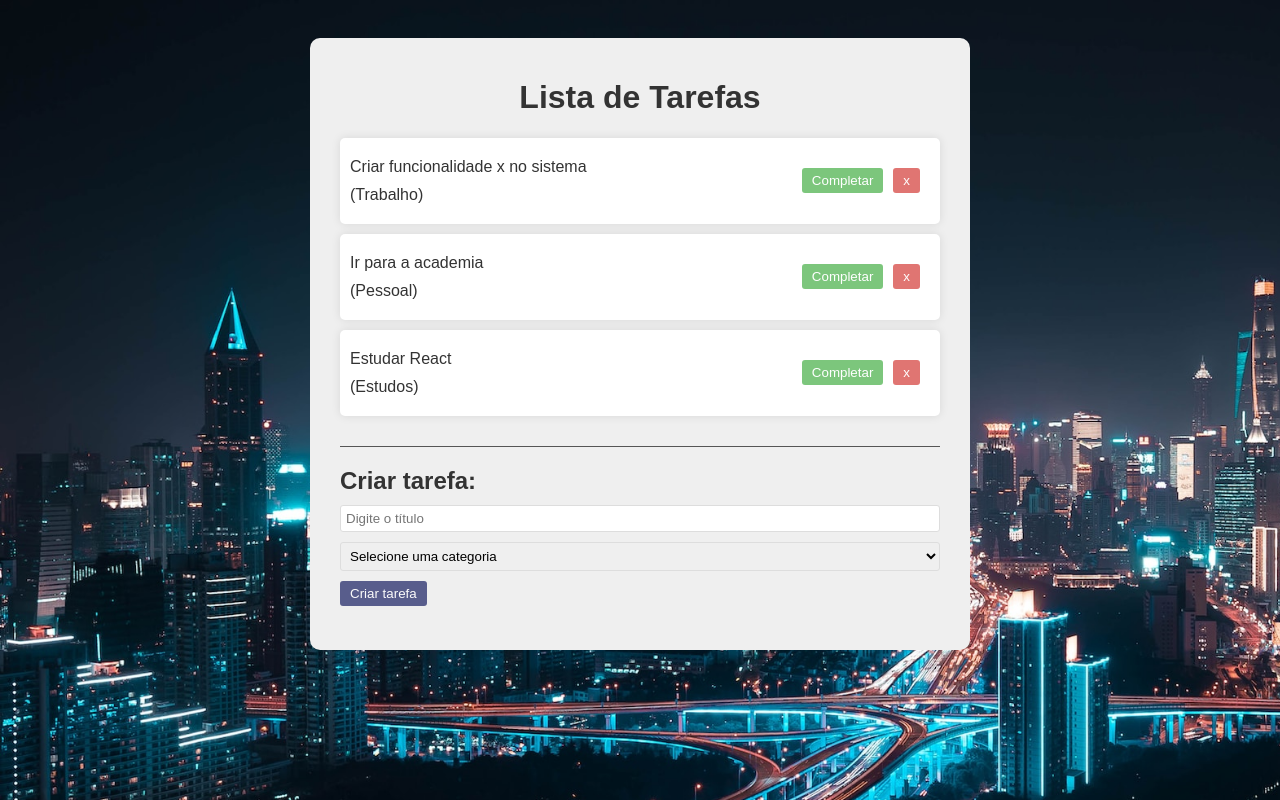
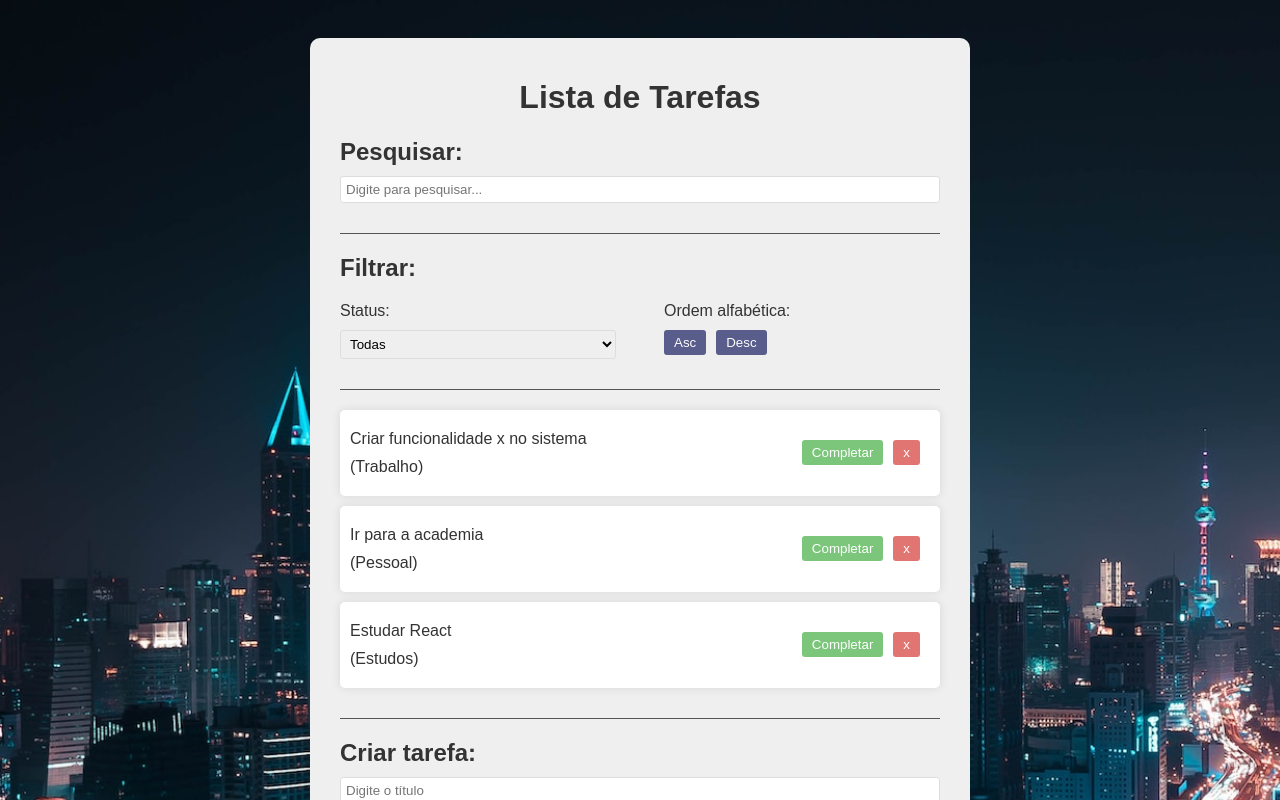
Before and after one commit to Bruno-Vitor/react-to-do-list, a React (Vite) app in the folder todo/: page / in a window 1280 px wide. Shown: the top 800 px of the page. Built offline with nearby package versions, Linux system fonts and the light colour scheme.

Commit message:
Update: 1.5

```diff
--- a/todo/src/App.css
+++ b/todo/src/App.css
@@ -83,3 +83,19 @@
   border-radius: 3px;
   width: 100%;
 }
+
+.filter, .search {
+  border-bottom: 1px solid #555;
+  margin-bottom: 20px;
+  padding-bottom: 20px;
+}
+
+.filter-options {
+  display: flex;
+  justify-content: space-between;
+  gap: 3rem;
+}
+
+.filter-options div {
+  flex: 1 1 0;
+}
--- a/todo/src/App.jsx
+++ b/todo/src/App.jsx
@@ -1,7 +1,11 @@
 import { useState } from 'react';
-import './App.css';
+
 import Todo from  './components/Todo';
 import TodoForm from './components/TodoForm';
+import Search from './components/Search';
+import Filter from './components/Filter';
+
+import './App.css';
 
 function App() {
   const [todos, setTodos] = useState([
@@ -25,6 +29,8 @@
     },
   ])
 
+  const [search, setSearch] = useState("");
+
   const addTodo = (text, category) => {
     const newTodos = [
       ...todos,
@@ -47,12 +53,31 @@
       setTodos(filteredTodos);
   };
 
+  const completeTodo = (id) => {
+    const newTodos = [...todos];
+    newTodos.map((todo) =>
+      todo.id === id ? (todo.isCompleted = !todo.isCompleted) : todo
+    );
+    setTodos(newTodos);
+  };
+
   return (
     <div className="app">
       <h1>Lista de Tarefas</h1>
+      <Search search={search} setSearch={setSearch}/>
+      <Filter />
       <div className="todo-list">
-        {todos.map((todo) => (
-          <Todo key={todo.id} todo={todo} removeTodo={removeTodo} />
+        {todos
+          .filter((todo) =>
+          todo.text.toLowerCase().includes(search.toLowerCase())
+        )
+        .map((todo) => (
+          <Todo
+            key={todo.id}
+            todo={todo}
+            removeTodo={removeTodo}
+            completeTodo={completeTodo}
+          />
         ))}
       </div>
       <TodoForm addTodo={addTodo} />
--- /dev/null
+++ b/todo/src/components/Filter.jsx
@@ -0,0 +1,24 @@
+const Filter = () => {
+  return (
+    <div className="filter">
+      <h2>Filtrar:</h2>
+      <div className="filter-options">
+        <div>
+          <p>Status:</p>
+          <select>
+            <option value="All">Todas</option>
+            <option value="Completed">Completas</option>
+            <option value="Incomplete">Incompletas</option>
+          </select>
+        </div>
+        <div>
+          <p>Ordem alfabética:</p>
+          <button>Asc</button>
+          <button>Desc</button>
+        </div>
+      </div>
+    </div>
+  );
+};
+
+export default Filter;
--- /dev/null
+++ b/todo/src/components/Search.jsx
@@ -0,0 +1,15 @@
+const Search = ({ search, setSearch }) => {
+  return (
+    <div className="search">
+      <h2>Pesquisar:</h2>
+      <input
+        type="text"
+        value={search}
+        onChange={(e) => setSearch(e.target.value)}
+        placeholder="Digite para pesquisar..."
+      />
+    </div>
+  );
+};
+
+export default Search;
--- a/todo/src/components/Todo.jsx
+++ b/todo/src/components/Todo.jsx
@@ -1,18 +1,16 @@
-import React from 'react';
-
-const Todo = ({ todo, removeTodo }) => {
+const Todo = ({ todo, removeTodo, completeTodo }) => {
   return (
-    <div className="todo">
+    <div className="todo" style={{ textDecoration: todo.isCompleted ? "line-through" : "" }}>
       <div className="content">
         <p>{todo.text}</p>
         <p className="category">({todo.category})</p>
       </div>
       <div>
-        <button className='complete'>Completar</button>
+        <button className='complete' onClick={() => completeTodo(todo.id)}>Completar</button>
         <button className='remove' onClick={() => removeTodo(todo.id)}>x</button>
       </div>
     </div>
-  )
-}
+  );
+};
 
 export default Todo;
--- a/todo/src/components/TodoForm.jsx
+++ b/todo/src/components/TodoForm.jsx
@@ -1,4 +1,3 @@
-import React from 'react';
 import { useState } from 'react';
 
 const TodoForm = ({ addTodo }) => {
```
